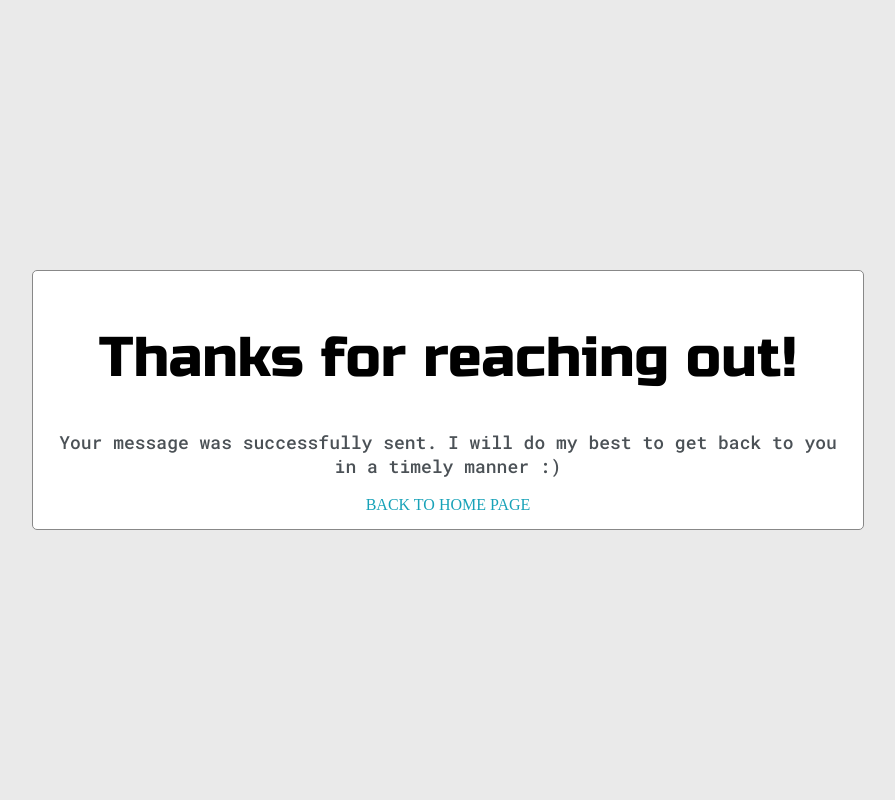
After one commit to C0305/personal-website, a Django app: page /send_email/ in a window 1280 px wide. The commit adds this page. Shown: the whole page, without its empty margins (192-1087 px from the left). Run offline with Django 3.2, Linux system fonts and the light colour scheme.

Commit message:
Changed Button color

```diff
--- a/cobosio/urls.py
+++ b/cobosio/urls.py
@@ -21,5 +21,6 @@ from crm import views as crm
 urlpatterns = [
     path('admin/', admin.site.urls),
     path('', portfolio.home, name="home"),
+    path('send_email/', portfolio.send_email, name="send_email"),
     path('lead/', crm.lead, name="lead")
 ]
--- /dev/null
+++ b/portfolio/templates/send_email.html
@@ -0,0 +1,74 @@
+{% load static %}
+
+<!DOCTYPE html>
+<html lang="en">
+<head>
+    <meta charset="UTF-8">
+    <link href="https://fonts.googleapis.com/css2?family=Russo+One&amp;display=swap" rel="stylesheet">
+
+	<link href="https://fonts.googleapis.com/css2?family=Roboto+Mono:wght@500&amp;family=Russo+One&amp;display=swap" rel="stylesheet">
+
+    <link href="{% static "cobos.css" %}" rel="stylesheet" type="text/css" />
+	<link id="theme-style" rel="stylesheet" type="text/css" href="{% static "cobos.css" %}">
+    <title></title>
+</head>
+<body>
+    <style type="text/css">
+        html, body{
+            height: 100%;
+        }
+
+        #page-wrapper{
+            height: 100%;
+            display: flex;
+            justify-content: center;
+            align-items: center;
+            text-align: center;
+            background-color: #eaeaea;
+        }
+
+        #success-box{
+            max-width: 800px;
+            height: auto;
+            background-color: #fff;
+            border:1px solid #888;
+            border-radius: 5px;
+            padding: 15px;
+            z-index: 20;
+        }
+
+        #success-box p{
+            font-size: 18px;
+        }
+
+        #particles {
+            position: absolute;
+            z-index: 10;
+            width: 100vh;
+            height: 100vh;
+            left: -100%;
+        }
+    </style>
+
+    <div id="page-wrapper" class="s-blue is-relative">
+        <div id="particles"></div>
+        <div id="success-box" class="content-block">
+            <h1>Thanks for reaching out!</h1>
+            <p>Your message was successfully sent. I will do my best to get back to you in a timely manner :)</p>
+            <a id="back-btn" class="btn btn-success" href="/">BACK TO HOME PAGE</a>
+        </div>
+    </div>
+    <script async src="https://www.googletagmanager.com/gtag/js?id=UA-176164633-1"></script>
+    <script>
+      window.dataLayer = window.dataLayer || [];
+      function gtag(){dataLayer.push(arguments);}
+      gtag('js', new Date());
+
+      gtag('config', 'UA-176164633-1');
+    </script>
+    <script src="https://cdn.jsdelivr.net/npm/particles.js@2.0.0/particles.min.js"></script>
+    <script>
+        particlesJS.load('particles', '{% static "particles.json" %}');
+    </script>
+</body>
+</html>
--- a/portfolio/views.py
+++ b/portfolio/views.py
@@ -1,4 +1,4 @@
-from django.shortcuts import render
+from django.shortcuts import render, redirect
 from .models import PortfolioSettings, Project
 from crm.forms import LeadForm
 
@@ -16,6 +16,7 @@ def home(request):
     form = LeadForm(request.POST or None)
     if form.is_valid():
         form.save()
+        return redirect(to='/send_email/')
 
     return render(request, 'home.html', {
         'portfolio': portfolio_settings,
@@ -23,3 +24,5 @@ def home(request):
         'featured_projects' : featured_projects,
         'form': form
     })
+def send_email(request):
+    return render(request, 'send_email.html',)
```
Also changed, not shown: portfolio/static/cobos.css (+16 -4 lines).
